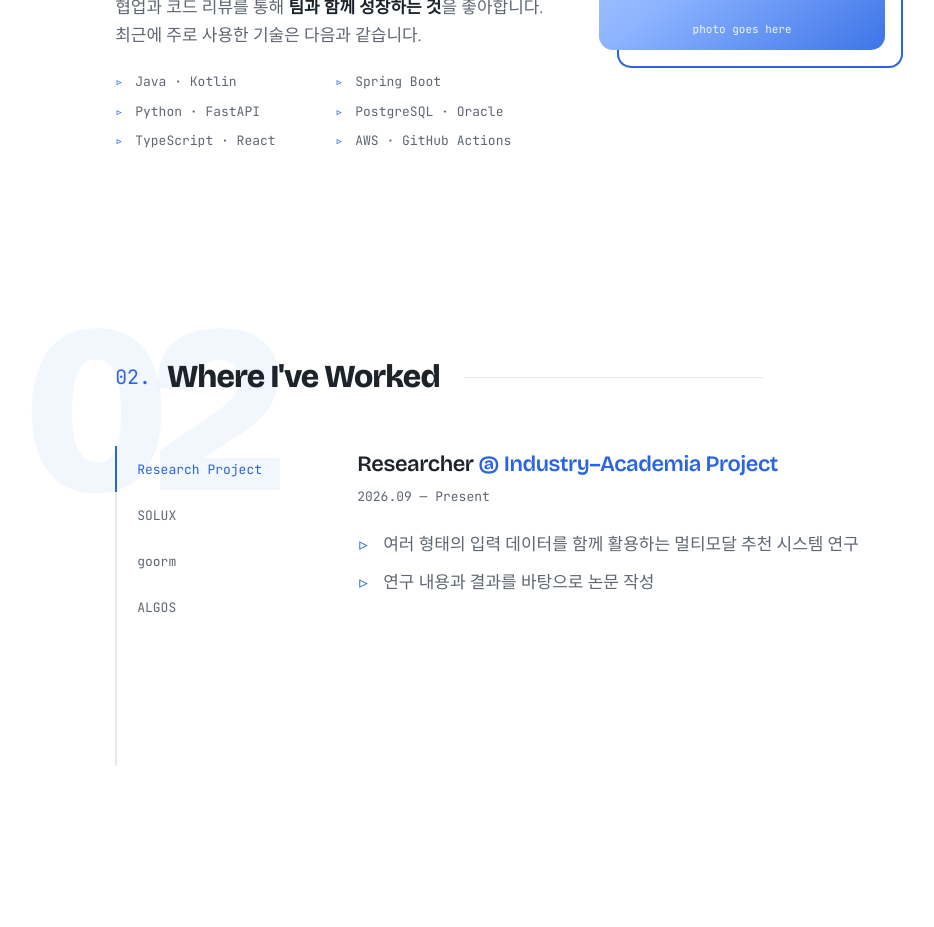
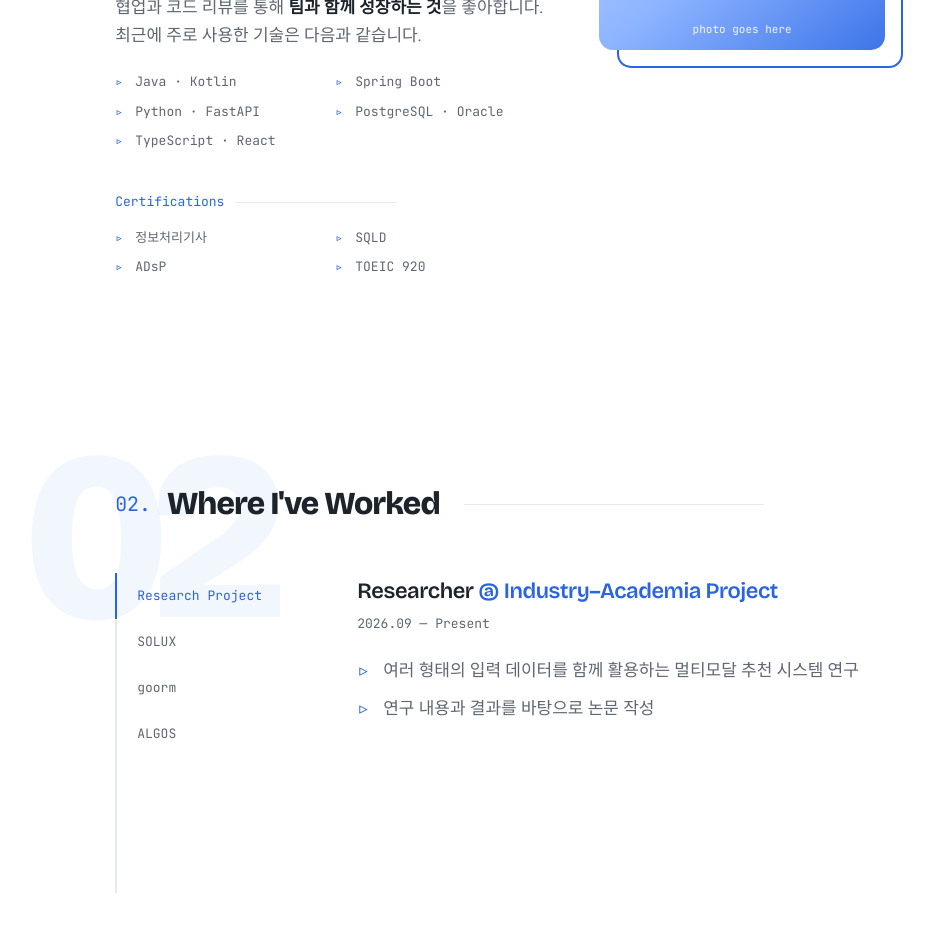
Before and after one commit to yoooooojin/portfolio, a Next.js app: page / in a window 1280 px wide. Shown: the part 1140-2067 px from the top of the page, without its empty margins (140-1074 px from the left). Built offline with nearby package versions, Linux system fonts and the light colour scheme; a web font is replaced by a local one.

Commit message:
feat: 인증서 목록 추가 및 About 컴포넌트 업데이트

```diff
--- a/src/app/globals.css
+++ b/src/app/globals.css
@@ -406,6 +406,25 @@ section {
   left: 0;
   color: var(--accent);
 }
+.about-grid .sublabel {
+  display: flex;
+  align-items: center;
+  gap: 12px;
+  margin: 40px 0 0;
+  font-family: var(--f-mono);
+  font-size: 13px;
+  color: var(--accent);
+}
+.about-grid .sublabel::after {
+  content: "";
+  flex: 1;
+  max-width: 160px;
+  height: 1px;
+  background: var(--line);
+}
+.sublabel + .skills {
+  margin-top: 14px;
+}
 .photo {
   position: relative;
   max-width: 300px;
--- a/src/components/About.tsx
+++ b/src/components/About.tsx
@@ -1,5 +1,5 @@
 import Image from "next/image";
-import { about, profile, skills } from "@/data/content";
+import { about, certs, profile, skills } from "@/data/content";
 import Rich from "./Rich";
 
 export default function About() {
@@ -20,11 +20,23 @@ export default function About() {
               <li key={s}>{s}</li>
             ))}
           </ul>
+          <p className="sublabel">Certifications</p>
+          <ul className="skills">
+            {certs.map((c) => (
+              <li key={c}>{c}</li>
+            ))}
+          </ul>
         </div>
         <div className="photo" data-reveal="scale">
           <div className="frame">
             {profile.photo ? (
-              <Image src={profile.photo} alt={profile.name} fill sizes="300px" style={{ objectFit: "cover" }} />
+              <Image
+                src={profile.photo}
+                alt={profile.name}
+                fill
+                sizes="300px"
+                style={{ objectFit: "cover" }}
+              />
             ) : (
               <>
                 <span>{profile.initials}</span>
--- a/src/data/content.ts
+++ b/src/data/content.ts
@@ -40,8 +40,9 @@ export const skills = [
   "Python · FastAPI",
   "PostgreSQL · Oracle",
   "TypeScript · React",
-  "AWS · GitHub Actions",
 ];
+
+export const certs = ["정보처리기사", "SQLD", "ADsP", "TOEIC 920"];
 
 export type Job = {
   tab: string; // 왼쪽 탭에 보이는 짧은 이름
```
